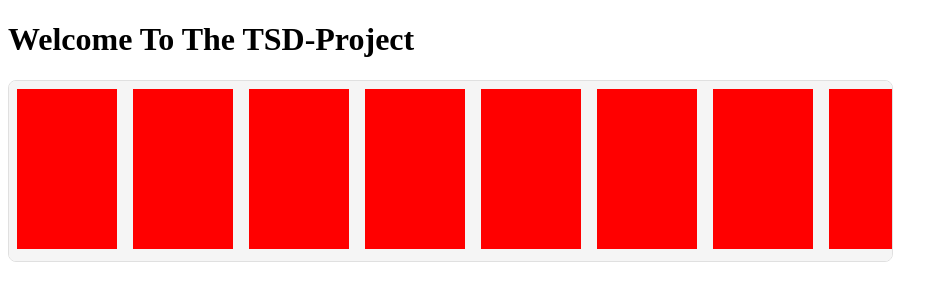
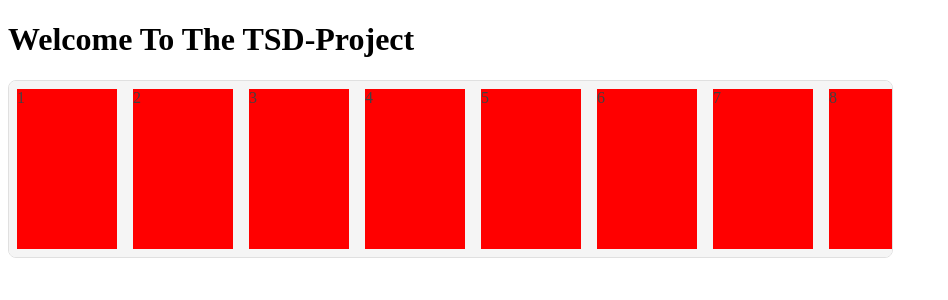
Before and after one commit to Mohamad-atwi/Plannig-pocker, a React (Create React App) app in the folder frontend/: page / in a window 1280 px wide. Shown: the top 300 px of the page, without its empty margins (0-948 px from the left). Built offline with nearby package versions, Linux system fonts and the light colour scheme.

Commit message:
display list of numbers

```diff
--- a/frontend/src/component/deck-scroller/DeckCard.js
+++ b/frontend/src/component/deck-scroller/DeckCard.js
@@ -2,7 +2,9 @@ import * as React from 'react';
 import Box from '@mui/material/Box';
 import "./DeckCard.css";
 export default function Overflow() {
+    const numbers = [1, 2, 3, 4, 5, 6, 7, 8, 9, 10, 11, 12];
     return (
+
         <div className='Deck'>
             <Box
                 component="div"
@@ -21,17 +23,7 @@ export default function Overflow() {
                 }}
             >
                 <div class="deckcard">
-                    <div style={{ width: '100px', height: '10rem', backgroundColor: 'red', marginRight:'1rem' }} />
-                    <div style={{ width: '100px', height: '10rem', backgroundColor: 'red', marginRight:'1rem' }} />
-                    <div style={{ width: '100px', height: '10rem', backgroundColor: 'red', marginRight:'1rem' }} />
-                    <div style={{ width: '100px', height: '10rem', backgroundColor: 'red', marginRight:'1rem' }} />
-                    <div style={{ width: '100px', height: '10rem', backgroundColor: 'red', marginRight:'1rem' }} />
-                    <div style={{ width: '100px', height: '10rem', backgroundColor: 'red', marginRight:'1rem' }} />
-                    <div style={{ width: '100px', height: '10rem', backgroundColor: 'red', marginRight:'1rem' }} />
-                    <div style={{ width: '100px', height: '10rem', backgroundColor: 'red', marginRight:'1rem' }} />
-                    <div style={{ width: '100px', height: '10rem', backgroundColor: 'red', marginRight:'1rem' }} />
-                    <div style={{ width: '100px', height: '10rem', backgroundColor: 'red', marginRight:'1rem' }} />
-                    <div style={{ width: '100px', height: '10rem', backgroundColor: 'red', marginRight:'1rem' }} />
+                    {numbers.map((number) => <div style={{ width: '100px', height: '10rem', backgroundColor: 'red', marginRight: '1rem' }} >{number}</div>)}
                 </div>
 
             </Box>
```
